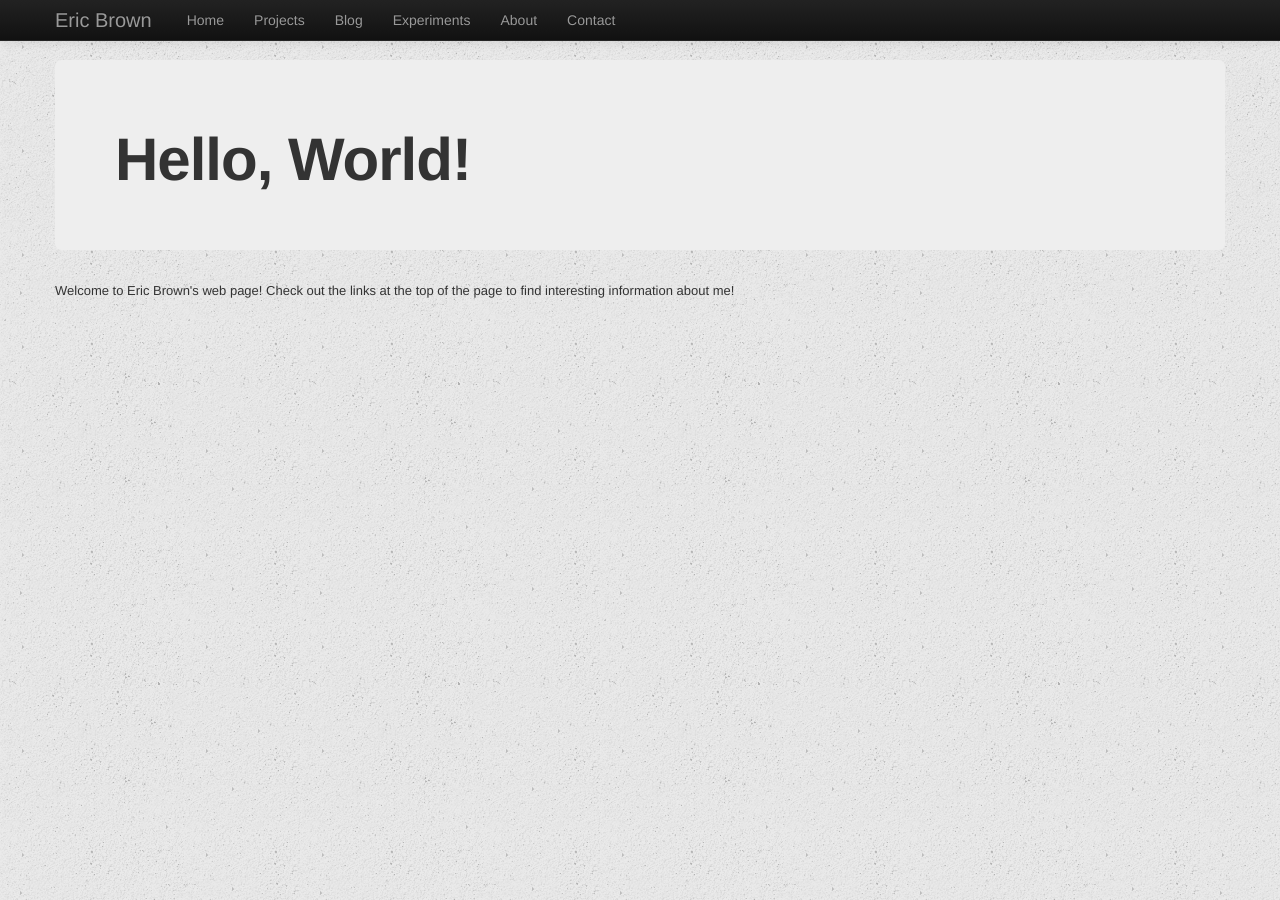
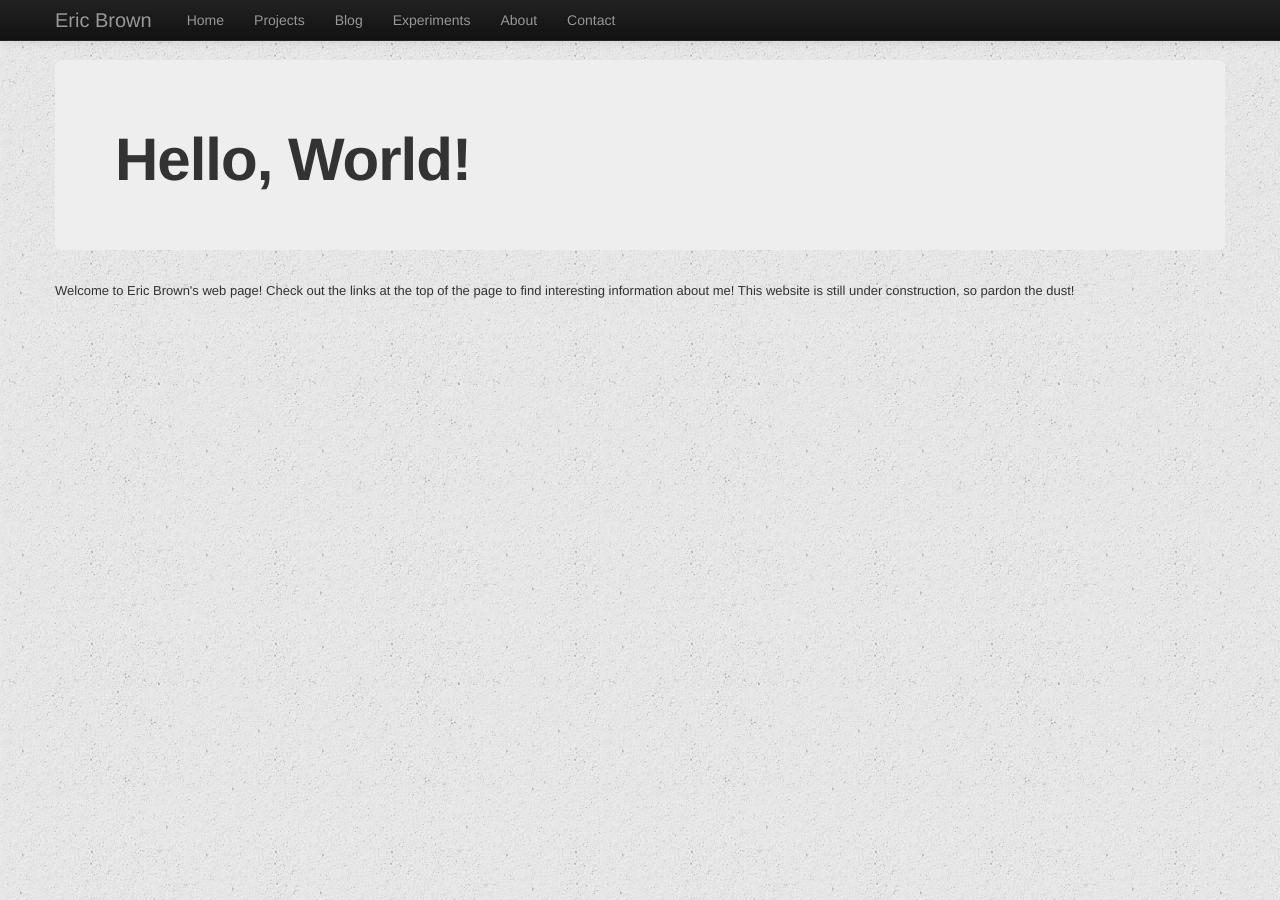
Before and after one commit to edbrown23/PersonalWebsite, a Jekyll site: the page built from index.html, in a window 1280 px wide. Built offline with Jekyll 4.4.1, drawn with Linux system fonts in a browser that asks for light colours; nearby versions of some CDN libraries.

Commit message:
Text updates

```diff
--- a/index.html
+++ b/index.html
@@ -12,7 +12,7 @@ layout: default
 <div>
 <p>
   <span style="font-size: 13px;">
-    Welcome to Eric Brown's web page! Check out the links at the top of the page to find interesting information about me!
+    Welcome to Eric Brown's web page! Check out the links at the top of the page to find interesting information about me! This website is still under construction, so pardon the dust!
   </span>
 </p>
 </div>
```
